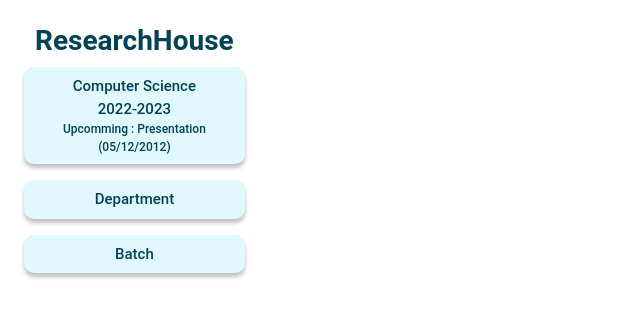
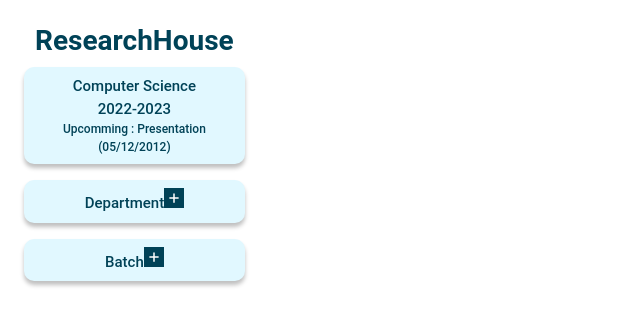
Before and after one commit to metallust/ResearchHouse, a React (Create React App) app in the folder client/: page /pgcoordinatordashboard in a window 1280 px wide. Shown: the top 326 px of the page, without its empty margins (0-640 px from the left). Built offline with nearby package versions, Linux system fonts and the light colour scheme.

Commit message:
coordinator sidebar

```diff
--- a/client/package.json
+++ b/client/package.json
@@ -3,17 +3,21 @@
   "version": "0.1.0",
   "private": true,
   "dependencies": {
+    "@fortawesome/free-solid-svg-icons": "^6.5.1",
+    "@fortawesome/react-fontawesome": "^0.2.0",
     "@testing-library/jest-dom": "^5.17.0",
     "@testing-library/react": "^13.4.0",
     "@testing-library/user-event": "^13.5.0",
+    "bootstrap": "^5.3.2",
     "framer-motion": "^10.16.12",
     "react": "^18.2.0",
+    "react-bootstrap": "^2.9.1",
     "react-chrono": "^2.3.1",
     "react-dom": "^18.2.0",
     "react-pdf": "^7.6.0",
     "react-router": "^6.20.0",
     "react-router-dom": "^6.20.0",
-    "react-scripts": "5.0.1",
+    "react-scripts": "^5.0.1",
     "web-vitals": "^2.1.4"
   },
   "scripts": {
--- /dev/null
+++ b/client/src/components/pgCoordinator/Buttonbox.js
@@ -0,0 +1,25 @@
+import React, { useState } from "react";
+
+function Buttonbox() {
+	const [buttons, setButtons] = useState([]);
+
+	const addNewButton = () => {
+		const buttonName = window.prompt("Enter the name for the button:");
+		if (buttonName) {
+			setButtons([...buttons, buttonName]);
+		}
+	};
+
+	return (
+		<div>
+			<button onClick={addNewButton}>Add Button</button>
+			<div>
+				{buttons.map((buttonName, index) => (
+					<button key={index}>{buttonName}</button>
+				))}
+			</div>
+		</div>
+	);
+}
+
+export default Buttonbox;
--- a/client/src/components/pgCoordinator/PgCoordinatorSidebar.js
+++ b/client/src/components/pgCoordinator/PgCoordinatorSidebar.js
@@ -1,10 +1,28 @@
-import React from "react";
+import React, { useState } from "react";
+import Buttonbox from "./Buttonbox";
+import { FontAwesomeIcon } from "@fortawesome/react-fontawesome";
+import { faPlus } from "@fortawesome/free-solid-svg-icons";
+import { Button, Modal } from "react-bootstrap";
 
 const PgCoordinatorSidebar = () => {
 	const branch = "Computer Science";
 	const batch = "2022-2023";
 	const schedule = "Presentation";
 	const scheduledate = "05/12/2012";
+	const [showModal, setShowModal] = useState(false);
+	const [inputValue, setInputValue] = useState("");
+
+	const handleSave = () => {
+		// Handle save action with the inputValue
+		console.log("Input value:", inputValue);
+		// You can add your logic here to handle the input value (e.g., save it to state)
+		handleClose();
+	};
+
+	const handleClose = () => {
+		setInputValue("");
+		setShowModal(false);
+	};
 	return (
 		<div className='container d-flex flex-column align-items-center'>
 			<div
@@ -69,6 +87,30 @@ const PgCoordinatorSidebar = () => {
 				}}
 			>
 				Department
+				<button
+					style={{
+						width: "20px",
+						height: "20px",
+						position: "relative",
+						padding: "0",
+						backgroundColor: "#004257",
+						border: "none",
+					}}
+				>
+					<FontAwesomeIcon
+						icon={faPlus}
+						style={{
+							position: "absolute",
+							top: "50%",
+							left: "50%",
+							transform: "translate(-50%, -50%)",
+							fontSize: "12px",
+							color: "white",
+						}}
+						onClick={() => setShowModal(true)}
+					/>
+				</button>
+				{/* <Buttonbox /> */}
 			</div>
 
 			<div
@@ -90,6 +132,54 @@ const PgCoordinatorSidebar = () => {
 				}}
 			>
 				Batch
+				<button
+					style={{
+						width: "20px",
+						height: "20px",
+						position: "relative",
+						padding: "0",
+						backgroundColor: "#004257",
+						border: "none",
+					}}
+					onClick={() => setShowModal(true)}
+				>
+					<FontAwesomeIcon
+						icon={faPlus}
+						style={{
+							position: "absolute",
+							top: "50%",
+							left: "50%",
+							transform: "translate(-50%, -50%)",
+							fontSize: "12px",
+							color: "white",
+						}}
+					/>
+				</button>
+				<div>
+					{/* Modal */}
+					<Modal show={showModal} onHide={handleClose}>
+						<Modal.Header closeButton>
+							<Modal.Title>Enter Text</Modal.Title>
+						</Modal.Header>
+						<Modal.Body>
+							{/* Input field inside the modal */}
+							<input
+								type='text'
+								value={inputValue}
+								onChange={(e) => setInputValue(e.target.value)}
+							/>
+						</Modal.Body>
+						<Modal.Footer>
+							{/* Save and Close buttons */}
+							<Button variant='primary' onClick={handleSave}>
+								Save
+							</Button>
+							<Button variant='secondary' onClick={handleClose}>
+								Close
+							</Button>
+						</Modal.Footer>
+					</Modal>
+				</div>
 			</div>
 		</div>
 	);
```
Also changed, not shown: 1 other file (tests, documents, lock files or other folders).
